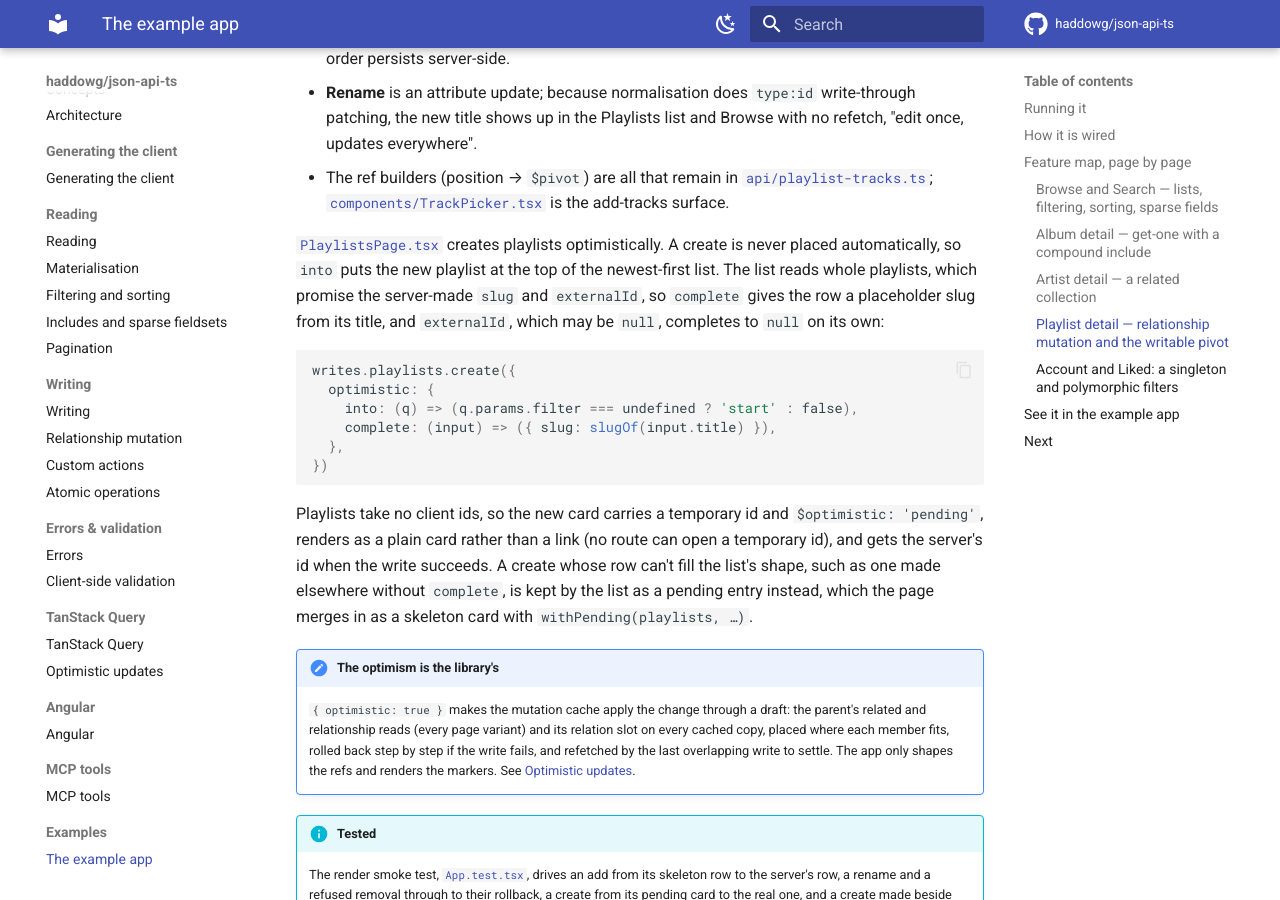
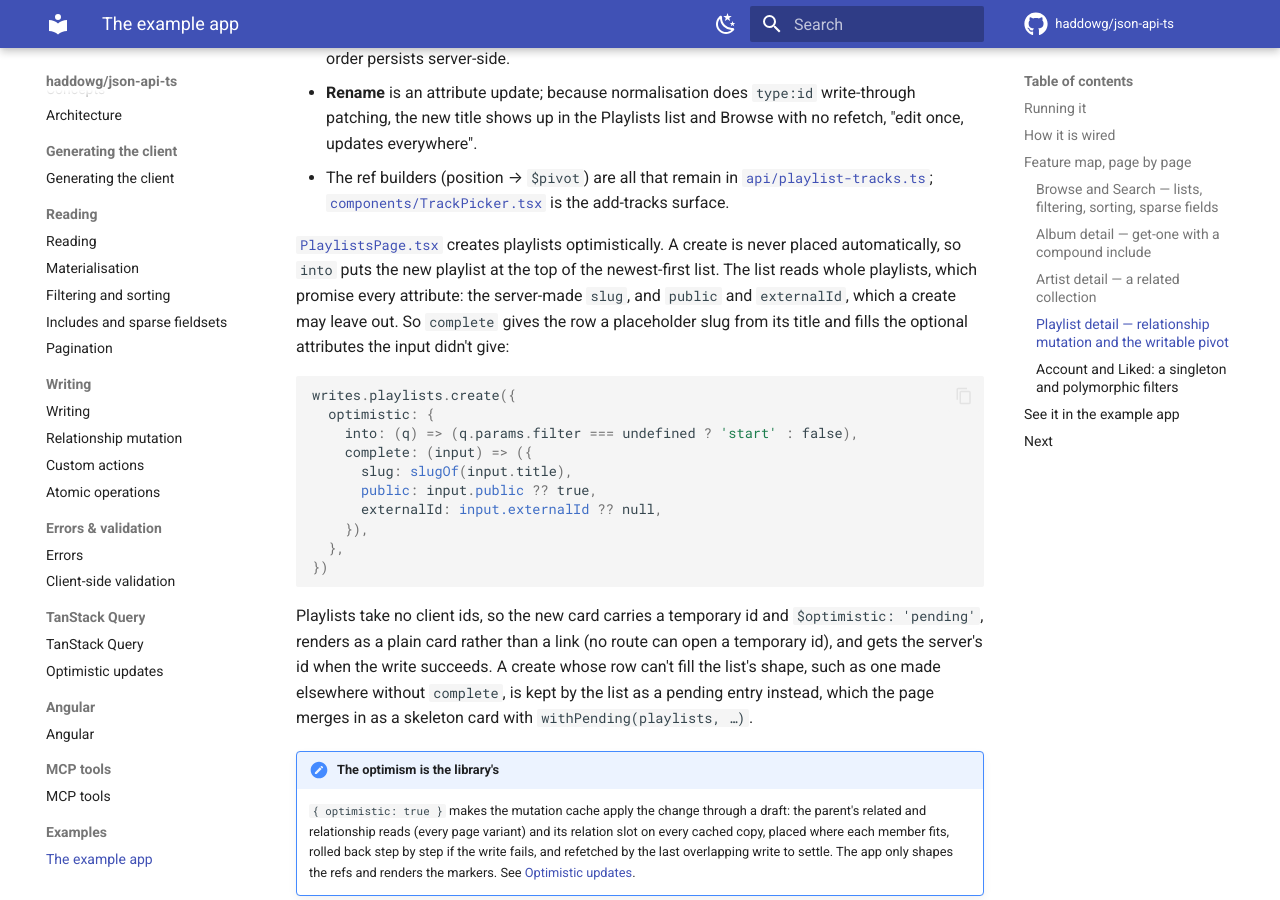
Before and after one commit to haddowg/json-api-ts, an MkDocs documentation site: the page built from docs/example-app.md, in a window 1280 px wide and 900 px high, scrolled down 3840 px. Built offline with MkDocs 1.6.1 and Material for MkDocs 9.7.7, drawn with Linux system fonts in a browser that asks for light colours; comment, search, counter and statistics services are not loaded.

Commit message:
docs(example): complete a created playlist's optional attributes too
The music catalog's playlists take public and externalId as optional create attributes, not
server-only ones, so a create that leaves them out needs complete to fill them before the row
fits a list of whole playlists.

````diff
--- a/docs/example-app.md
+++ b/docs/example-app.md
@@ -117,13 +117,17 @@ The page only renders what the draft reports:
 - **Rename** is an attribute update; because normalisation does `type:id` write-through patching, the new title shows up in the Playlists list and Browse with no refetch, "edit once, updates everywhere".
 - The ref builders (position → `$pivot`) are all that remain in [`api/playlist-tracks.ts`](../examples/spotify-clone/src/api/playlist-tracks.ts); [`components/TrackPicker.tsx`](../examples/spotify-clone/src/components/TrackPicker.tsx) is the add-tracks surface.
 
-[`PlaylistsPage.tsx`](../examples/spotify-clone/src/pages/PlaylistsPage.tsx) creates playlists optimistically. A create is never placed automatically, so `into` puts the new playlist at the top of the newest-first list. The list reads whole playlists, which promise the server-made `slug` and `externalId`, so `complete` gives the row a placeholder slug from its title, and `externalId`, which may be `null`, completes to `null` on its own:
+[`PlaylistsPage.tsx`](../examples/spotify-clone/src/pages/PlaylistsPage.tsx) creates playlists optimistically. A create is never placed automatically, so `into` puts the new playlist at the top of the newest-first list. The list reads whole playlists, which promise every attribute: the server-made `slug`, and `public` and `externalId`, which a create may leave out. So `complete` gives the row a placeholder slug from its title and fills the optional attributes the input didn't give:
 
 ```ts
 writes.playlists.create({
   optimistic: {
     into: (q) => (q.params.filter === undefined ? 'start' : false),
-    complete: (input) => ({ slug: slugOf(input.title) }),
+    complete: (input) => ({
+      slug: slugOf(input.title),
+      public: input.public ?? true,
+      externalId: input.externalId ?? null,
+    }),
   },
 })
 ```
````
Also changed, not shown: docs/optimistic-updates.md (+5 -1 lines), examples/spotify-clone/src/pages/PlaylistsPage.tsx (+9 -4 lines).
